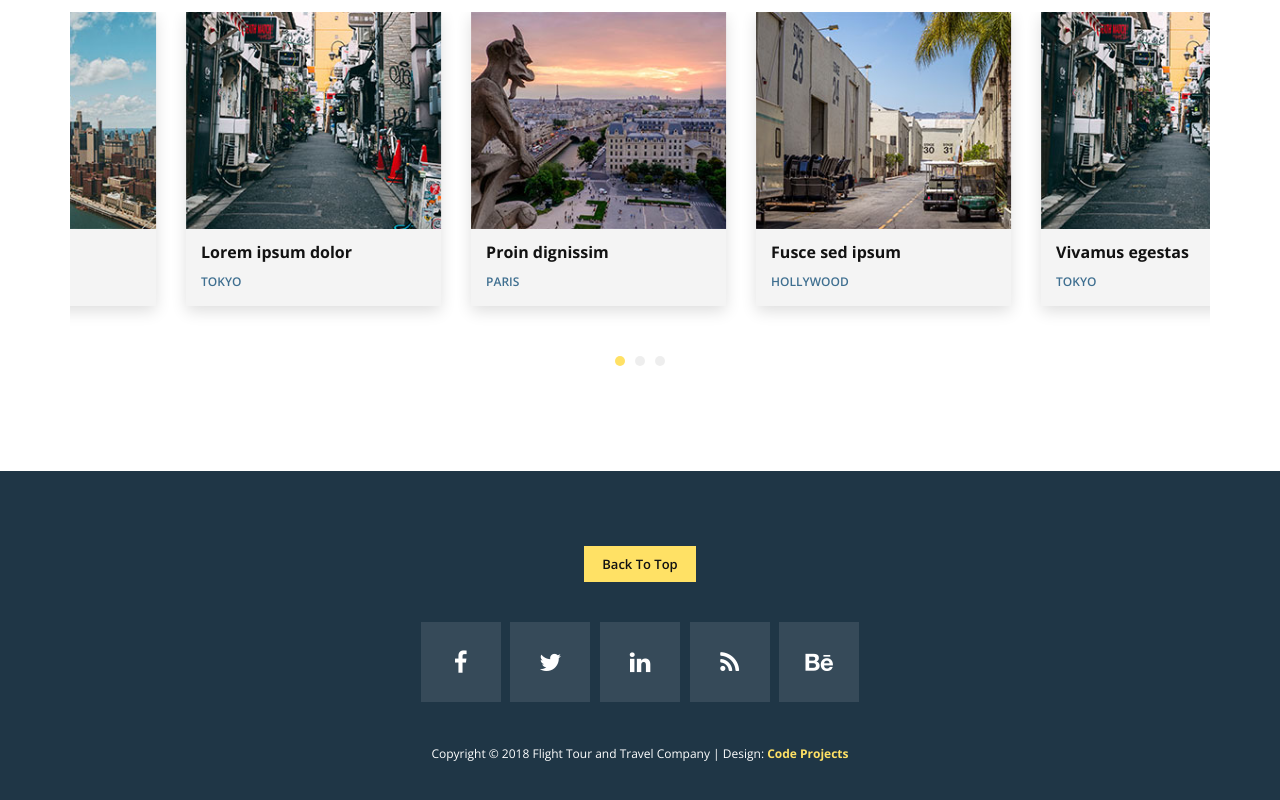
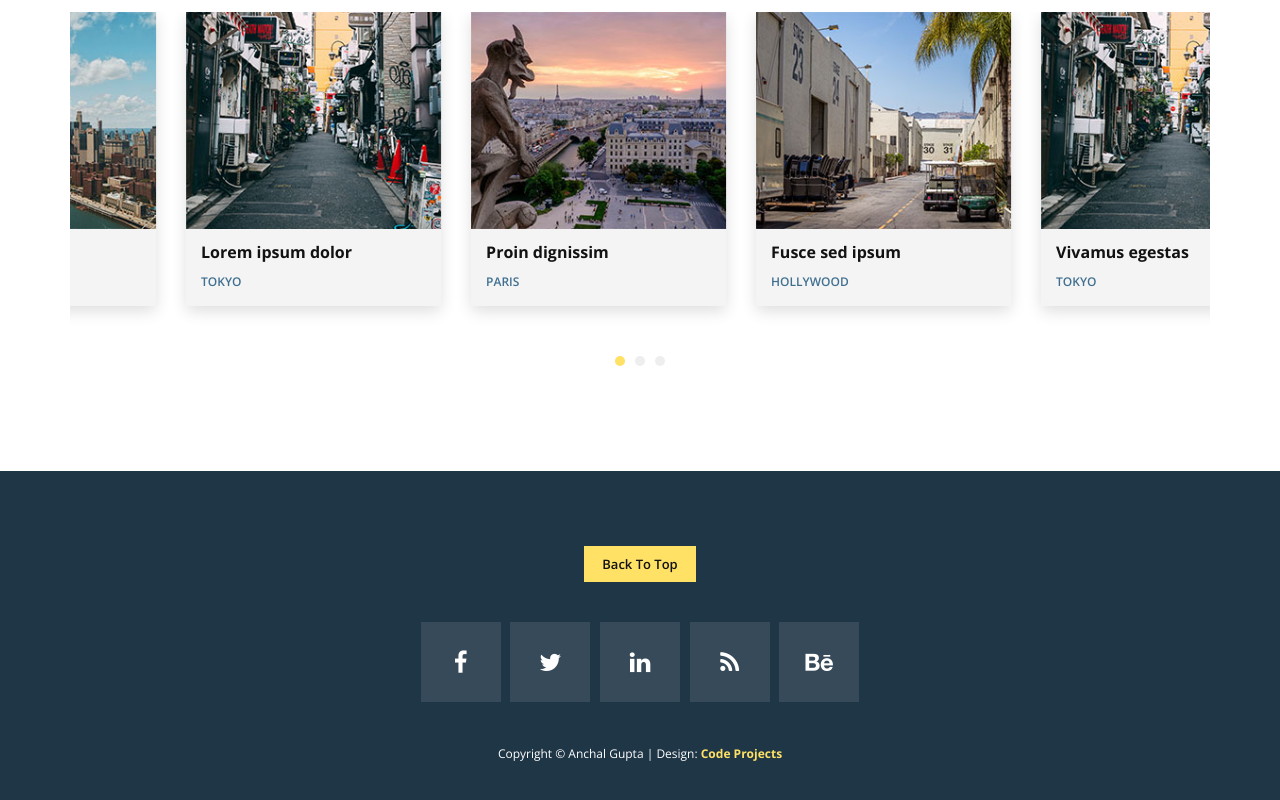
Before and after one commit to Anchal9320/Flight-tickets, a plain HTML site: page index.html in a window 1280 px wide. Shown: the part 2893-3693 px from the top of the page. Drawn offline with nearby package versions, Linux system fonts and the light colour scheme.

Commit message:
Update index.html

```diff
--- a/index.html
+++ b/index.html
@@ -694,9 +694,9 @@ http://www.tooplate.com/view/2093-flight
                     </ul>
                 </div>
                 <div class="col-md-12">
-                    <p>Copyright &copy; 2018 Flight Tour and Travel Company
+                    <p>Copyright &copy; Anchal Gupta
 
-                | Design: <a href="http://www.code-projects.org" target="_parent"><em>Code Projects</em></a></p>
+                | Design: <a href="https://github.com/Anchal9320" target="Anchal Gupta"><em>Code Projects</em></a></p>
                 </div>
             </div>
         </div>
```
